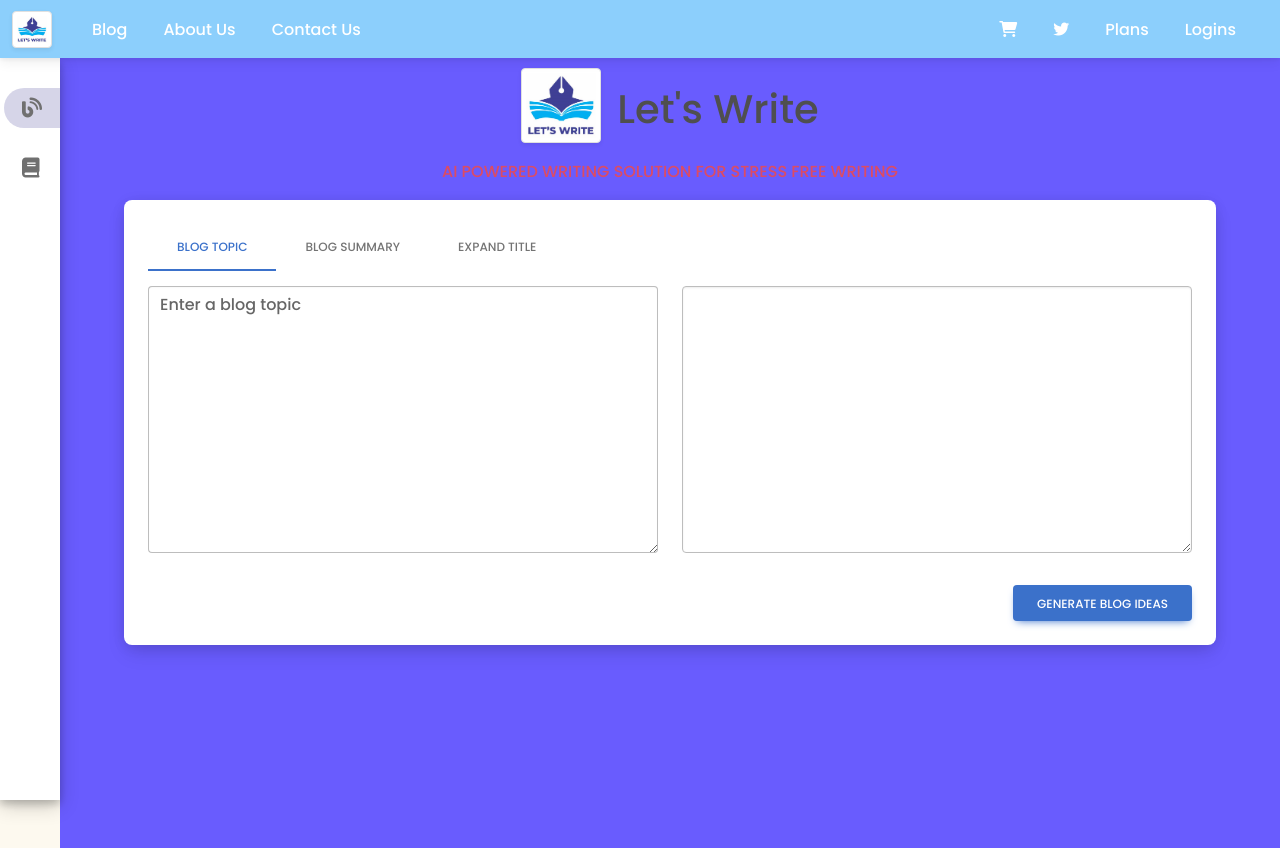
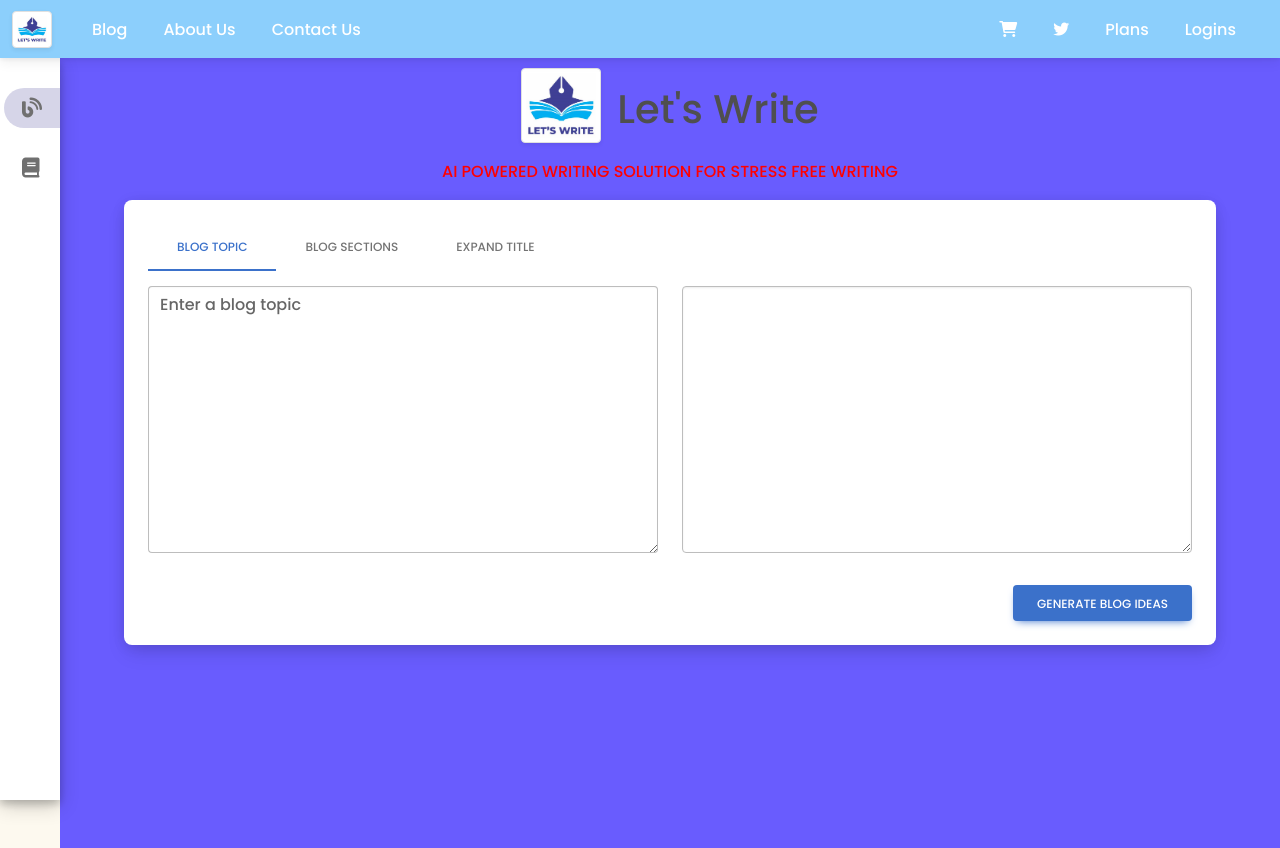
Before and after one commit to asagba90/Let-s-Write, a Flask app: page / in a window 1280 px wide. Run offline with Flask 2, Linux system fonts and the light colour scheme.

Commit message:
Changed tab for blog summary to blog section

```diff
--- a/templates/index.html
+++ b/templates/index.html
@@ -138,7 +138,7 @@
 					<img src="{{ url_for('static', filename='images/favicon.png') }}" alt="Let's Write" class="img-thumbnail me-3" height=40 width=80>
 					<h1 class="mt-3">Let's Write</h1>
 				</div>
-				<p class="text-danger">AI POWERED WRITING SOLUTION FOR STRESS FREE WRITING</p>
+				<p style="color: rgb(255, 0, 0);">AI POWERED WRITING SOLUTION FOR STRESS FREE WRITING</p>
 			</div>
 
 			<div class="col-md-12 mx-auto">
@@ -176,7 +176,7 @@
 									data-mdb-toggle="tooltip"
 									title="Get Summerized articles on the blog topic you have selected to write about"
 								  >
-									Blog Summary
+									Blog Sections
 								  </button>
 								</li>
 								<li class="nav-item" role="presentation">
```
